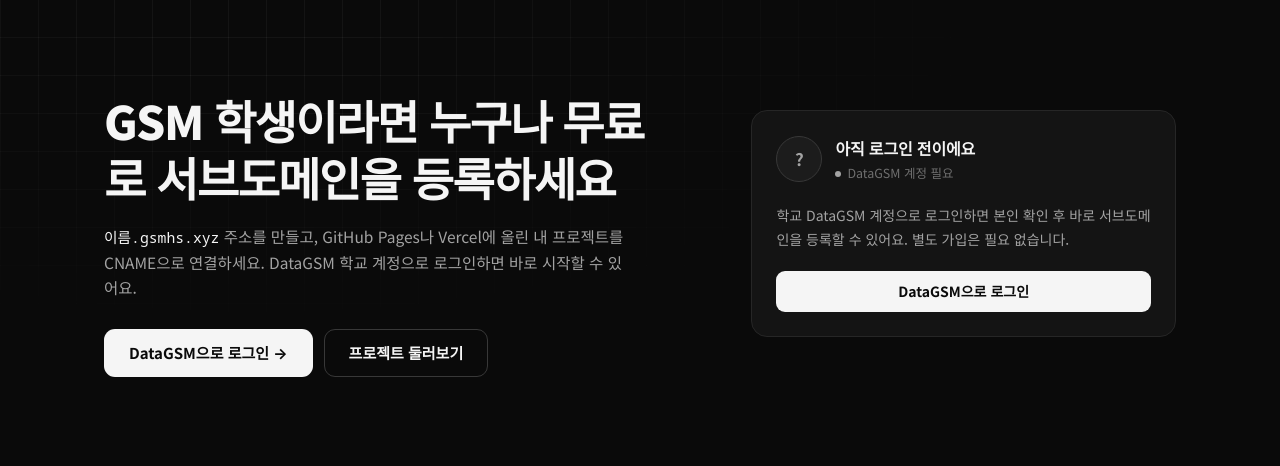
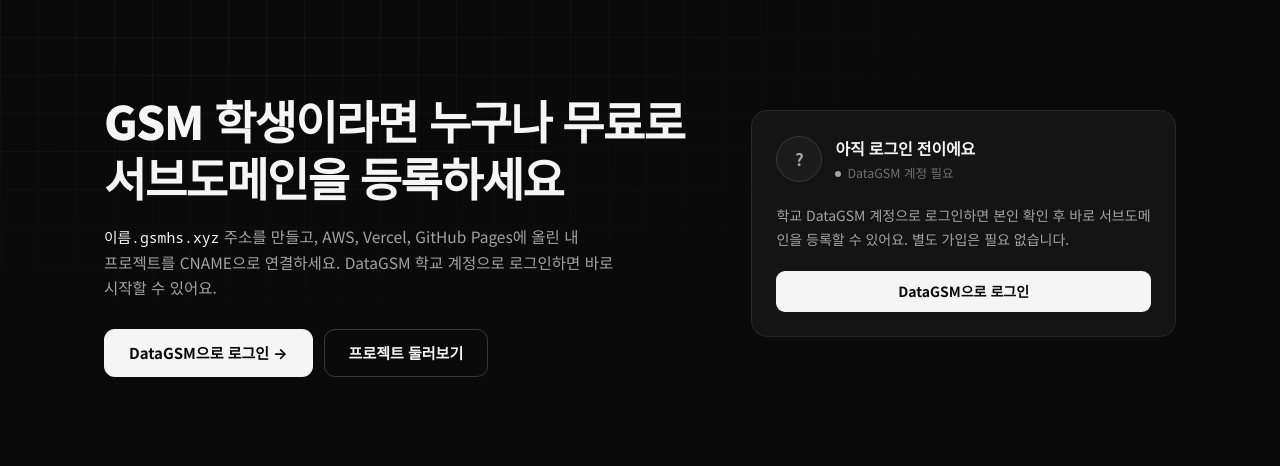
Before and after one commit to h4ru1012/gsmhs.xyz, a Spring Boot app: page / in a window 1280 px wide. Shown: the part 63-529 px from the top of the page. Run offline with Spring Boot 4, Linux system fonts and the light colour scheme; data that the repository does not hold is empty.

Commit message:
히어로 문구 수정: 한국어 줄바꿈(어절 유지) + 호스팅 목록 변경
- .hero-title/.hero-sub에 word-break:keep-all 적용 → '무료로' 등 어절이
  줄바꿈에서 잘리지 않고 공백 단위로만 줄바꿈
- 히어로 설명의 호스팅 예시를 'GitHub Pages나 Vercel' → 'AWS, Vercel, GitHub Pages'로 변경

Co-Authored-By: Claude <noreply@anthropic.com>
Claude-Session: https://claude.ai/code/session_01K3knFRNd23ryFi9Mu1GkAz

```diff
--- a/src/main/resources/templates/index.html
+++ b/src/main/resources/templates/index.html
@@ -90,8 +90,8 @@ a:hover{color:var(--text-2)}
 .hero-grid{position:relative;display:grid;grid-template-columns:1.35fr .95fr;gap:44px;align-items:center;padding:70px 0 30px}
 .eyebrow{display:inline-flex;align-items:center;gap:8px;font-size:12.5px;font-weight:700;color:var(--text-2);border:1px solid var(--border-2);border-radius:999px;padding:5px 14px;background:var(--surface)}
 .eyebrow .star{color:var(--text);font-size:12px}
-.hero-title{font-size:clamp(30px,4.6vw,46px);font-weight:800;line-height:1.24;letter-spacing:-.035em;margin:22px 0 18px;text-wrap:balance}
-.hero-sub{max-width:520px;color:var(--text-2);font-size:15.5px;margin-bottom:28px;text-wrap:pretty}
+.hero-title{font-size:clamp(30px,4.6vw,46px);font-weight:800;line-height:1.24;letter-spacing:-.035em;margin:22px 0 18px;text-wrap:balance;word-break:keep-all}
+.hero-sub{max-width:520px;color:var(--text-2);font-size:15.5px;margin-bottom:28px;text-wrap:pretty;word-break:keep-all}
 .hero-sub .dom{font-family:var(--mono);color:var(--text);font-size:.95em}
 .hero-actions{display:flex;gap:11px;flex-wrap:wrap}
 /* side card */
@@ -261,7 +261,7 @@ function toggleTheme(){var h=document.documentElement,t=h.getAttribute('data-the
     <section class="hero-grid">
       <div class="hero-copy">
         <h1 class="hero-title">GSM 학생이라면 누구나 무료로 서브도메인을 등록하세요</h1>
-        <p class="hero-sub"><span class="dom">이름.gsmhs.xyz</span> 주소를 만들고, GitHub Pages나 Vercel에 올린 내 프로젝트를 CNAME으로 연결하세요. DataGSM 학교 계정으로 로그인하면 바로 시작할 수 있어요.</p>
+        <p class="hero-sub"><span class="dom">이름.gsmhs.xyz</span> 주소를 만들고, AWS, Vercel, GitHub Pages에 올린 내 프로젝트를 CNAME으로 연결하세요. DataGSM 학교 계정으로 로그인하면 바로 시작할 수 있어요.</p>
         <div class="hero-actions">
           <a class="btn btn-primary btn-lg" th:if="${user != null}" href="/projects/new">서브도메인 등록하기 &rarr;</a>
           <a class="btn btn-primary btn-lg" th:if="${user == null}" href="/login">DataGSM으로 로그인 &rarr;</a>
```
